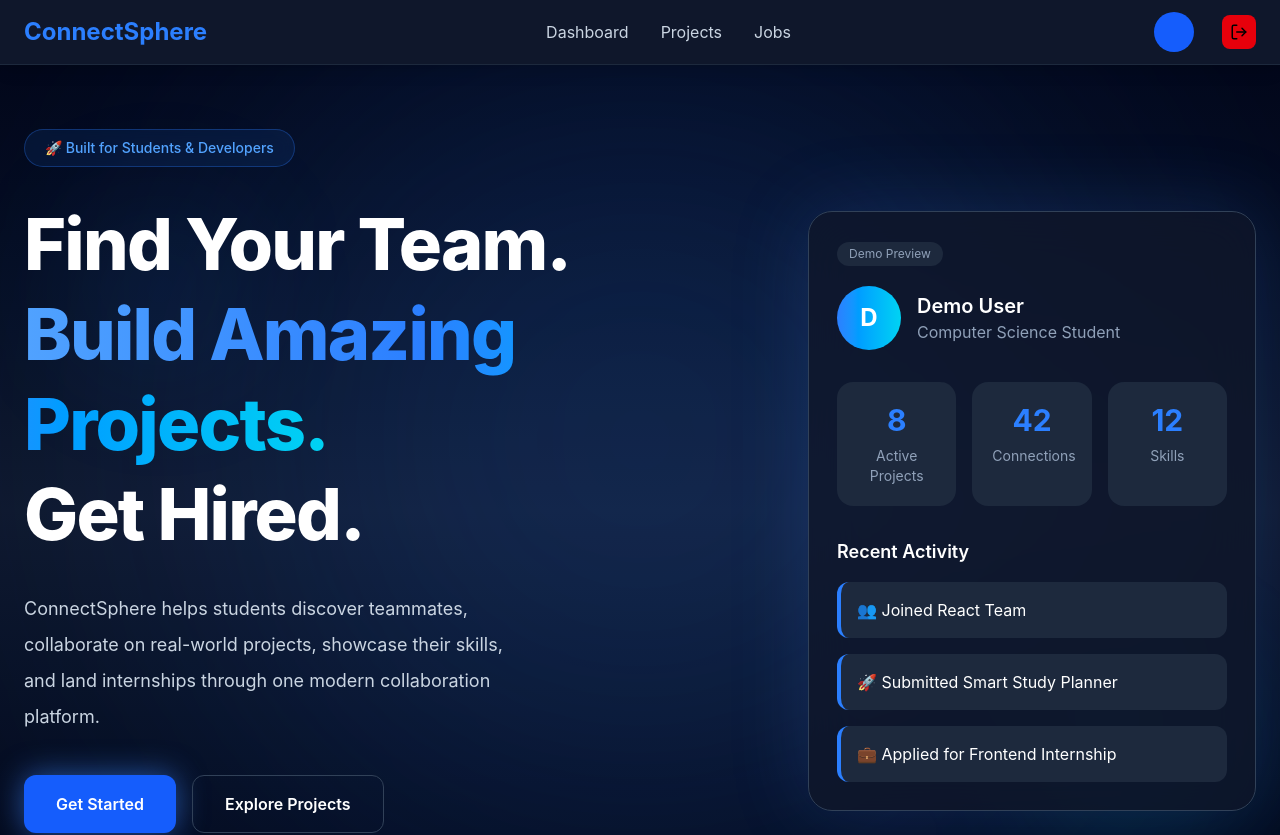
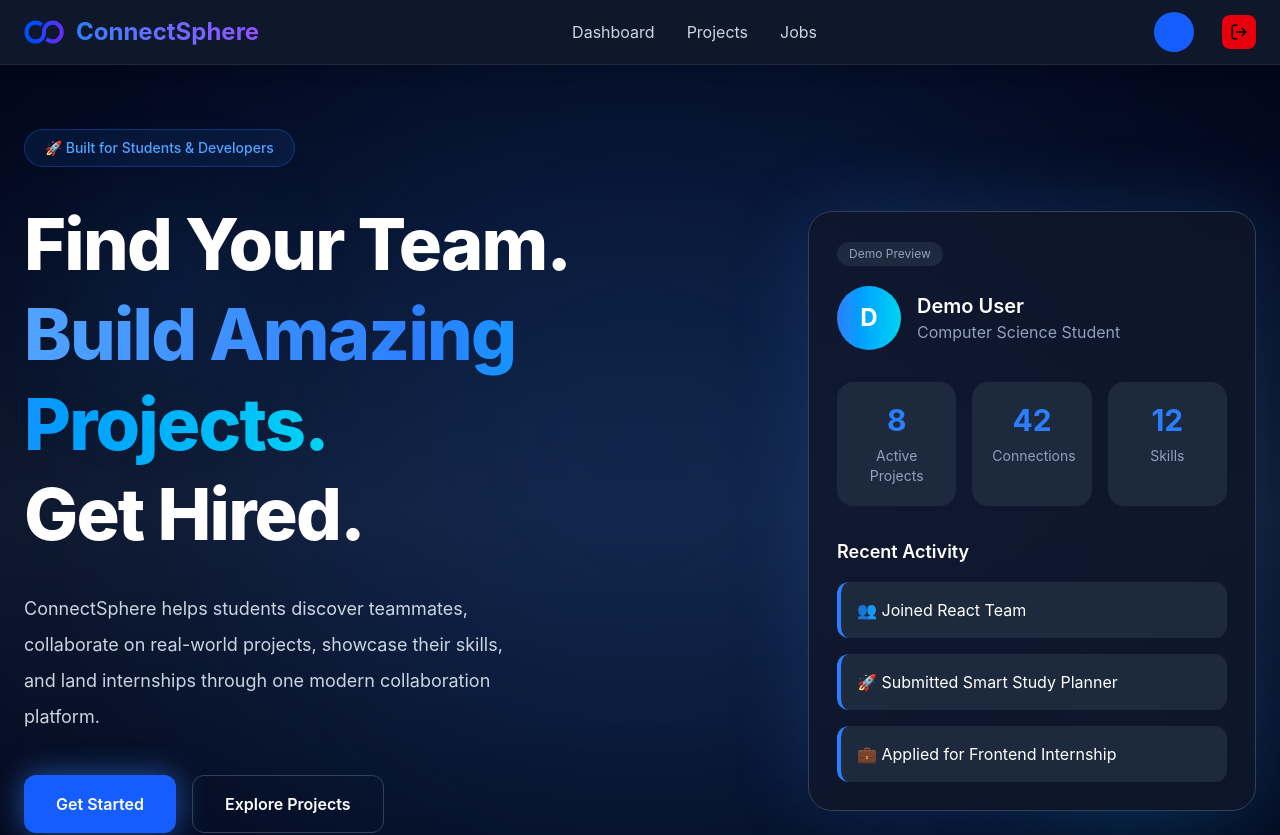
Before and after one commit to 29atharvvaaa/ConnectSphere, a React (Vite) app in the folder client/: page / in a window 1280 px wide. Shown: the top 835 px of the page. Built offline with nearby package versions, Linux system fonts and the light colour scheme.

Commit message:
feat: update ConnectSphere branding and navbar logo

```diff
--- a/client/src/components/layout/Navbar.jsx
+++ b/client/src/components/layout/Navbar.jsx
@@ -1,5 +1,6 @@
 import { Link, NavLink, useNavigate } from "react-router-dom";
 import { LogOut, Plus } from "lucide-react";
+import logo from "../../assets/logo.png";
 
 function Navbar() {
   const navigate = useNavigate();
@@ -20,12 +21,20 @@ function Navbar() {
       <div className="mx-auto flex h-16 max-w-7xl items-center justify-between px-6">
 
         {/* Logo */}
-        <Link
-          to="/dashboard"
-          className="text-2xl font-bold text-blue-500"
-        >
-          ConnectSphere
-        </Link>
+<Link
+  to="/dashboard"
+  className="flex items-center gap-3"
+>
+  <img
+    src={logo}
+    alt="ConnectSphere"
+    className="h-10 w-10 object-contain"
+  />
+
+  <span className="text-2xl font-bold bg-gradient-to-r from-blue-500 to-violet-500 bg-clip-text text-transparent">
+    ConnectSphere
+  </span>
+</Link>
 
         {/* Navigation */}
         <div className="hidden gap-8 md:flex">
```
Also changed, not shown: client/src/assets/logo.png (added), 1 other file (tests, documents, lock files or other folders).
